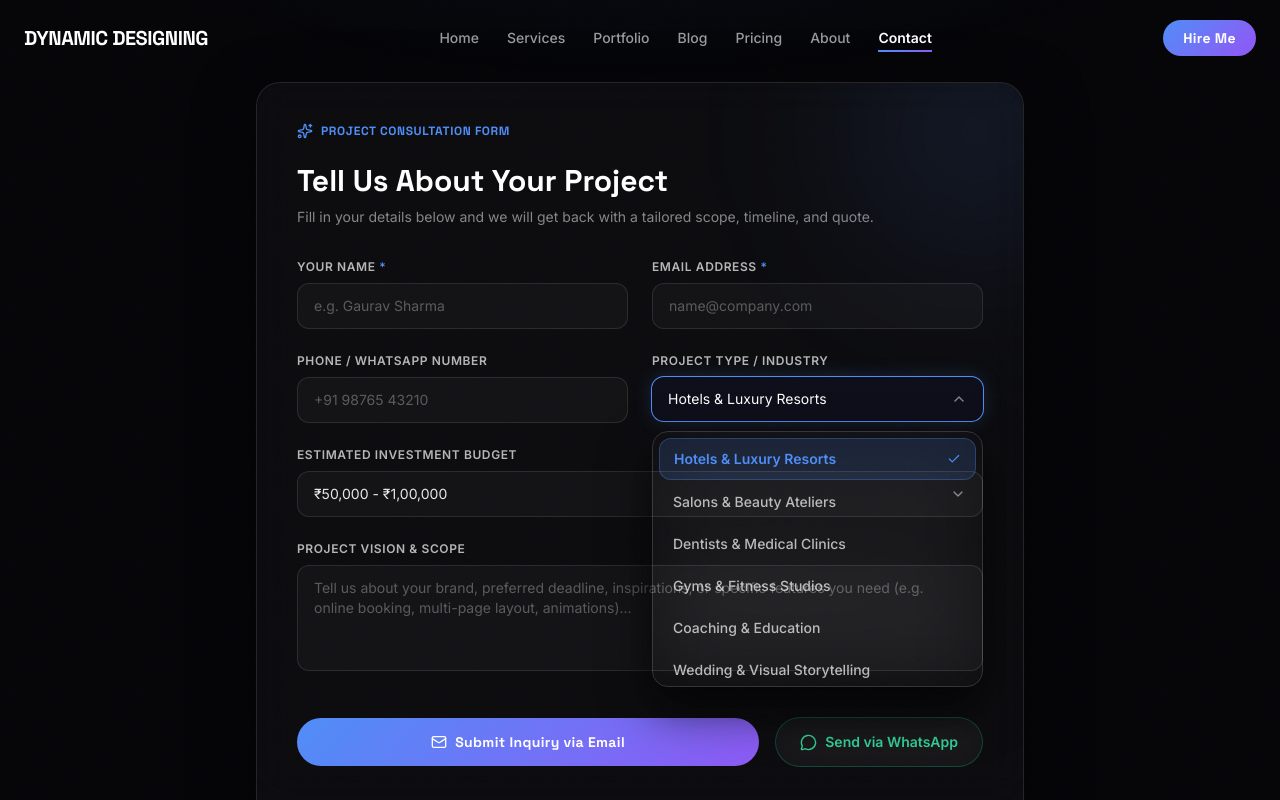
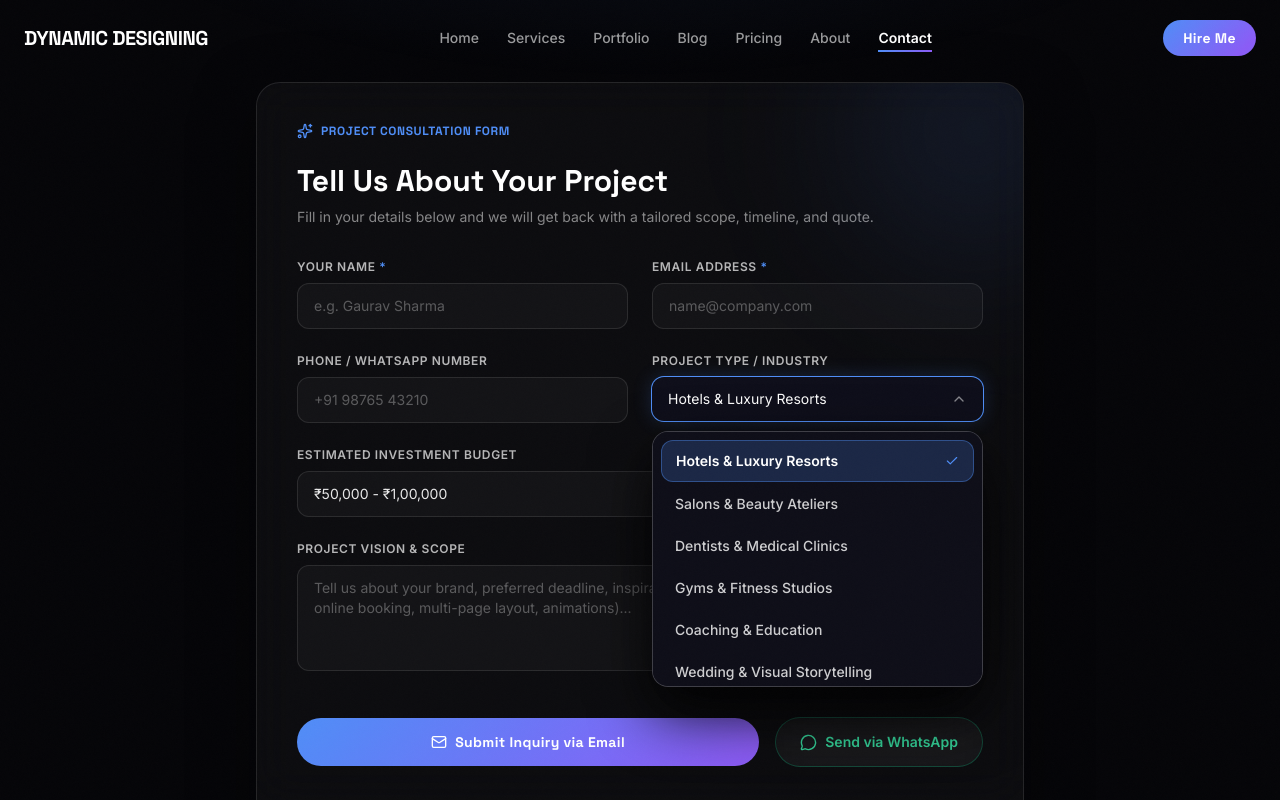
Before and after one commit to gauravnagar7504-dot/portpolio, a React (Vite) app: page /contact in a window 1280 px wide. Both pictures are taken after a click on the button "Hotels & Luxury Resorts". Shown: the part 746-1546 px from the top of the page. Built offline with nearby package versions, Linux system fonts and the light colour scheme.

Commit message:
fix(contact): make dropdown menu 100% opaque solid background and fix z-index layering

```diff
--- a/src/components/ContactForm.jsx
+++ b/src/components/ContactForm.jsx
@@ -178,7 +178,7 @@ export default function ContactForm() {
               </div>
 
               {/* Row 2: Phone & Project Type */}
-              <div className="grid grid-cols-1 sm:grid-cols-2 gap-6">
+              <div className="grid grid-cols-1 sm:grid-cols-2 gap-6 relative z-30">
                 <div>
                   <label htmlFor="phone" className="block text-xs font-semibold uppercase tracking-wider text-white/70 mb-2">
                     Phone / WhatsApp Number
@@ -206,6 +206,7 @@ export default function ContactForm() {
               </div>
 
               {/* Row 3: Estimated Budget */}
+              <div className="relative z-20">
                 <CustomDropdown
                   id="budget"
                   label="Estimated Investment Budget"
@@ -215,9 +216,10 @@ export default function ContactForm() {
                     setFormData((prev) => ({ ...prev, budget: val }));
                   }}
                 />
+              </div>
 
               {/* Row 4: Project Details / Message */}
-              <div>
+              <div className="relative z-10">
                 <label htmlFor="message" className="block text-xs font-semibold uppercase tracking-wider text-white/70 mb-2">
                   Project Vision & Scope
                 </label>
--- a/src/components/CustomDropdown.jsx
+++ b/src/components/CustomDropdown.jsx
@@ -30,7 +30,7 @@ export default function CustomDropdown({
   };
 
   return (
-    <div className="relative" ref={dropdownRef}>
+    <div className={`relative ${isOpen ? 'z-40' : 'z-10'}`} ref={dropdownRef}>
       {label && (
         <label
           htmlFor={id}
@@ -70,7 +70,8 @@ export default function CustomDropdown({
             transition={{ duration: 0.15, ease: 'easeOut' }}
             role="listbox"
             aria-label={label || 'Dropdown options'}
-            className="absolute left-0 right-0 top-full mt-2 bg-[#0a0a14]/98 backdrop-blur-2xl border border-white/15 rounded-2xl p-1.5 z-50 shadow-[0_20px_50px_rgba(0,0,0,0.8)] max-h-64 overflow-y-auto no-scrollbar scrollbar-none"
+            style={{ backgroundColor: '#0e0e18' }}
+            className="absolute left-0 right-0 top-full mt-2 bg-[#0e0e18] border border-white/20 rounded-2xl p-2 z-[999] shadow-[0_25px_60px_rgba(0,0,0,0.95)] max-h-64 overflow-y-auto no-scrollbar scrollbar-none"
           >
             {options.map((option) => {
               const isSelected = value === option;
@@ -83,8 +84,8 @@ export default function CustomDropdown({
                   onClick={() => handleSelect(option)}
                   className={`w-full text-left px-3.5 py-2.5 rounded-xl text-xs sm:text-sm font-medium flex items-center justify-between transition-all duration-150 cursor-pointer mb-0.5 last:mb-0 ${
                     isSelected
-                      ? 'bg-neon-blue/15 text-neon-blue font-semibold border border-neon-blue/30'
-                      : 'text-white/70 hover:bg-white/8 hover:text-white'
+                      ? 'bg-neon-blue/20 text-white font-semibold border border-neon-blue/40'
+                      : 'text-white/80 hover:bg-white/10 hover:text-white'
                   }`}
                 >
                   <span className="truncate">{option}</span>
```
Lines whose indentation alone changed are shown as unchanged.
